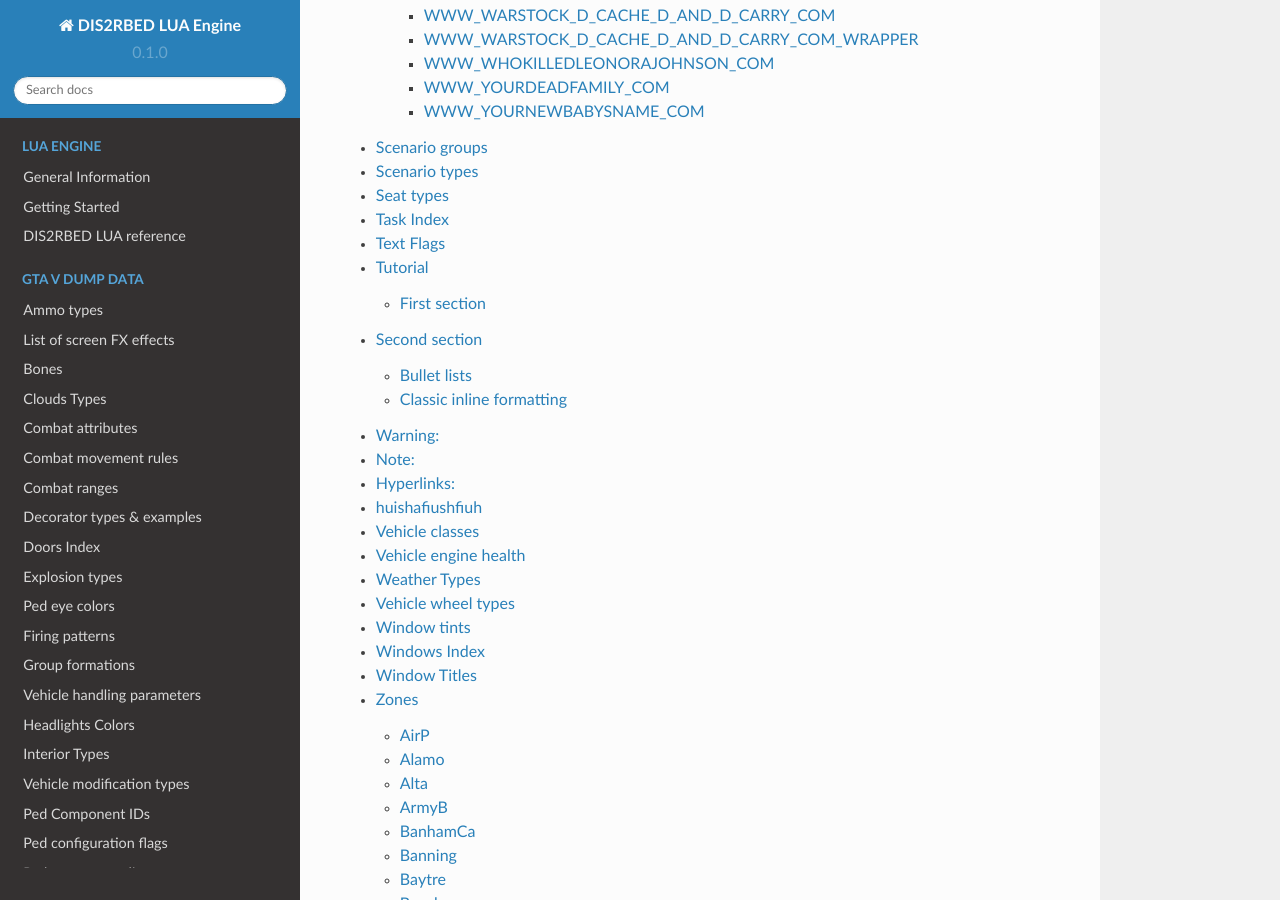
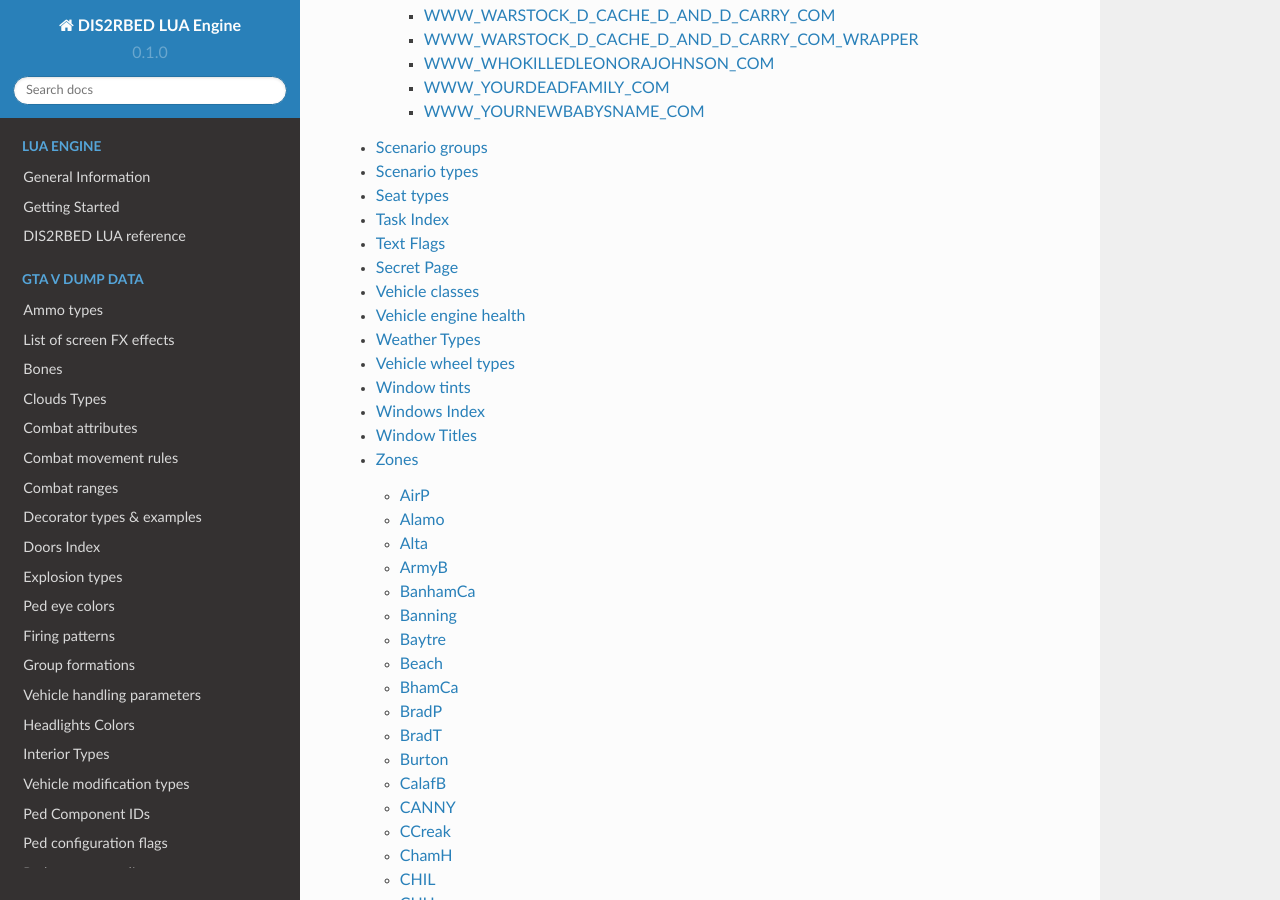
Before and after one commit to ItsK1tty/w1tchdocs, a Sphinx documentation site: the page built from docs/source/index.rst, in a window 1280 px wide and 900 px high, scrolled down 21566 px. Built offline with Sphinx 7.4.7 and the Read the Docs theme 2.0.0, drawn with Linux system fonts in a browser that asks for light colours; some of the changed lines change nothing that is shown.

Commit message:
Secret page

```diff
--- a/docs/source/things/tutorial.rst
+++ b/docs/source/things/tutorial.rst
@@ -1,131 +1,6 @@
-Tutorial
+Secret Page
 ================
 
-.. _tutorial:
+You found a secret page!
 
-so the headlines dont exist here
-they're called 'sections'
-
-quick cheat sheet:
-
-This will be first (and largest) type of section:
-
-
-First section
-##############
-
-This will be the second (smaller) type of a section
-
-Second section
-=======================
-
-it's important to note that that line should start from the newline right after the title, so this wouldn't work:
-
-thiswouldntwork
-
-======================
-
-Third section (even smaller)
--------------------------------------
-
-it is also important to note that the line should be equal or longer to the length of the section title, so this won't work:
-
-ahfiouashfiuashfiuahfiushfiu
------
-
-Bullet lists
-#######################
-
-so bullet lists are quite simple you just need to do this:
-
-* item 1
-* item 2
-* item 3
-
-to add subitems, just do this:
-
-* item 1
-* * subitem 1
-* * subitem 2
-* * subitem 3
-
-Classic inline formatting
-#########################################################
-
-* Bold text: **bold text**
-* Italic text: *italic text* :pinching_fingers:
-* idk how its called: ``this stuff``
-
-code blocks:
-near code-block word you can specify the language so the output will be highlighted
-the :linenos: option will add line numbers to the code block
-
-
-.. code-block:: lua
-    :linenos:
-
-    print("somestuff")
-
-    if 1 then
-        print("1")
-    end
-
-Warning:
-=============
-
-.. warning::
-    this is a warning
-
-Note:
-==============
-
-.. note::
-    this is a note
-
-
-Hyperlinks:
-==============
-
-this where fun at
-
-so there are internal and external hyperlinks
-
-internal hyperlinks mean hyperlinks between parts/sections of the same document or just a link to some other page
-
-external hyperlinks mean hyperlinks to other pages on the internet
-
-example
-
-for internal hyperlinks, you first need to make a place holder. lemme show you:
-
-``.. _name:`` this we use to make a place holder
-
-
-* :ref:`test`
-
-
-
-you can make a reference to another page:
-
-:doc:`gettingstarted`
-
-for external hyperlinks, see this
-
-first we create a placeholder
-
-.. _LUA guide: https://tylerneylon.com/a/learn-lua/
-
-then we ref
-
-Small LUA guide we recommend for new developers: `LUA guide`_. Credits to Tyler Neylon.
-
-
-continuing samepage hyperlinks:
-
-
-.. _test:
-
-huishafiushfiuh
-==========================
-
-test definition here
+Jam to `this <https://open.spotify.com/album/3ptGlOgrEHIcfqFCmP8DpZ?si=T9JEwOlWTMK_BZG0fO4jdg>`__.
```
